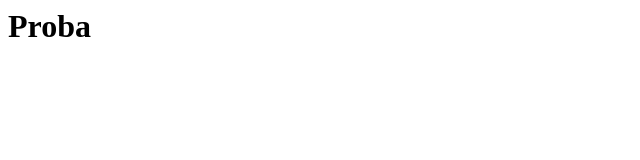
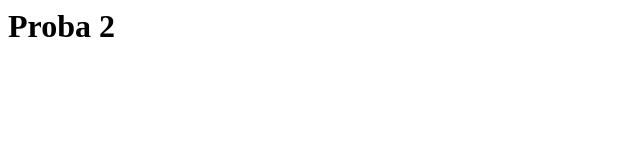
Before and after one commit to milanchesky/proba, a plain HTML site: page index.html in a window 1280 px wide. Shown: the full height of the page, 0-640 px from the left. Drawn offline with Linux system fonts and the light colour scheme.

Commit message:
Update index.html

```diff
--- a/index.html
+++ b/index.html
@@ -1 +1 @@
-<h1>Proba</h1>
+<h1>Proba 2</h1>
```
